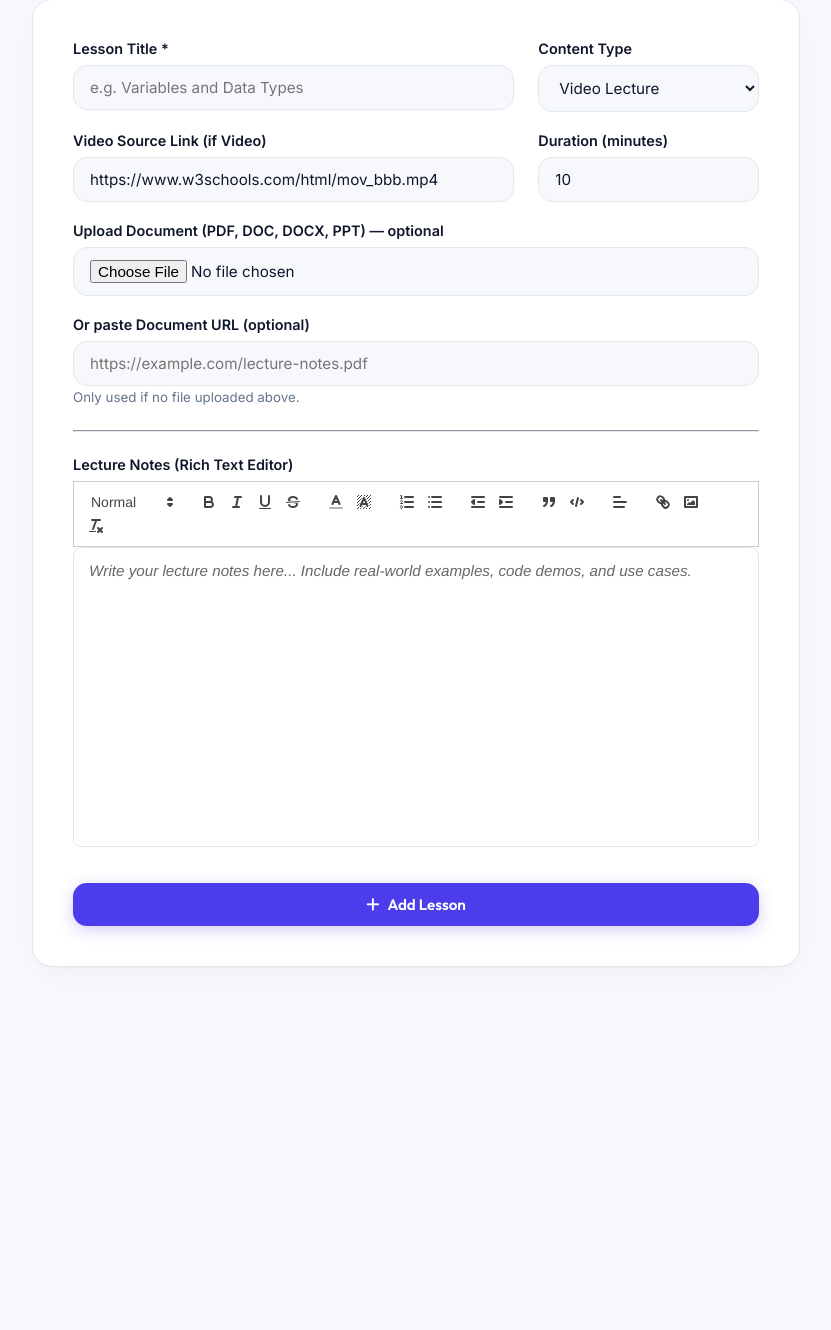
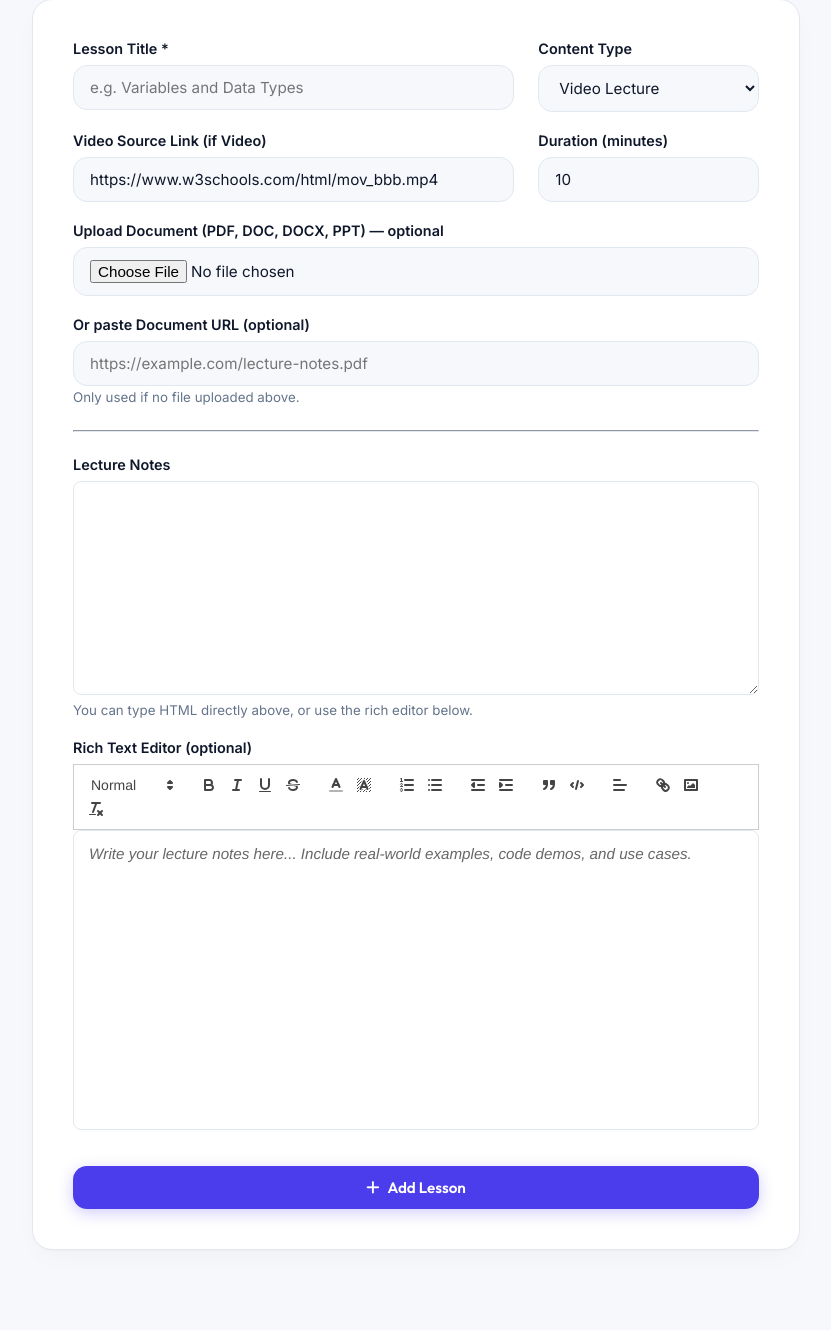
Before and after one commit to parbes80/shikshya-lms, a Python web app: template templates/lesson_form.html in a window 1280 px wide. Shown: the part 271-1601 px from the top of the page, without its empty margins (224-1055 px from the left). Before the commit the page ends 1238 px from the top, so only its background shows below. Run offline with Jinja, Linux system fonts and the light colour scheme; the template is opened without the code that fills it, so the values that code supplies are empty; some libraries are stand-ins or nearby versions.

Commit message:
Fix notes saving - use textarea instead of hidden input, Quill syncs to it on every change

```diff
--- a/templates/lesson_form.html
+++ b/templates/lesson_form.html
@@ -60,9 +60,14 @@
       <hr style="border-color: var(--border-color); margin: 1.5rem 0;">
 
       <div class="form-group">
-        <label class="form-label">Lecture Notes (Rich Text Editor)</label>
+        <label class="form-label">Lecture Notes</label>
+        <textarea name="text_content" id="text-content-area" rows="12" style="width: 100%; font-family: monospace; padding: 1rem; border: 1px solid var(--border-color); border-radius: var(--radius-sm);">{{ lesson.text_content if lesson else '' }}</textarea>
+        <small style="color: var(--text-muted);">You can type HTML directly above, or use the rich editor below.</small>
+      </div>
+
+      <div class="form-group">
+        <label class="form-label">Rich Text Editor (optional)</label>
         <div id="lesson-editor" style="min-height: 300px; background: white; color: #1e293b; border-radius: var(--radius-sm); border: 1px solid var(--border-color);"></div>
-        <input type="hidden" name="text_content" id="text-content-hidden" value="{{ lesson.text_content if lesson else '' }}">
       </div>
 
       <button type="submit" class="btn btn-primary" style="width: 100%; justify-content: center; margin-top: 1rem;">
@@ -78,12 +83,11 @@
 <script src="https://cdn.quilljs.com/1.3.7/quill.min.js"></script>
 <script>
   (function() {
-    var editor = null;
+    var textarea = document.getElementById('text-content-area');
     var editorEl = document.getElementById('lesson-editor');
-    var hiddenInput = document.getElementById('text-content-hidden');
 
     if (typeof Quill !== 'undefined') {
-      editor = new Quill(editorEl, {
+      var editor = new Quill(editorEl, {
         theme: 'snow',
         placeholder: 'Write your lecture notes here... Include real-world examples, code demos, and use cases.',
         modules: {
@@ -101,21 +105,21 @@
         }
       });
 
-      {% if lesson and lesson.text_content %}
-      editor.root.innerHTML = {{ lesson.text_content|tojson|safe }};
-      {% endif %}
+      var initial = textarea.value.trim();
+      if (initial) {
+        editor.root.innerHTML = initial;
+      }
+
+      editor.on('text-change', function() {
+        var html = editor.root.innerHTML;
+        textarea.value = (html === '<p><br></p>' || html === '<p></p>' || html.trim() === '') ? '' : html;
+      });
+
+      document.querySelector('form').addEventListener('submit', function() {
+        var html = editor.root.innerHTML;
+        textarea.value = (html === '<p><br></p>' || html === '<p></p>' || html.trim() === '') ? '' : html;
+      });
     }
-
-    document.querySelector('form').addEventListener('submit', function() {
-      if (editor) {
-        var html = editor.root.innerHTML;
-        if (html !== '<p><br></p>' && html !== '<p></p>' && html.trim() !== '') {
-          hiddenInput.value = html;
-        } else {
-          hiddenInput.value = '';
-        }
-      }
-    });
   })();
 </script>
 {% endblock %}
```
